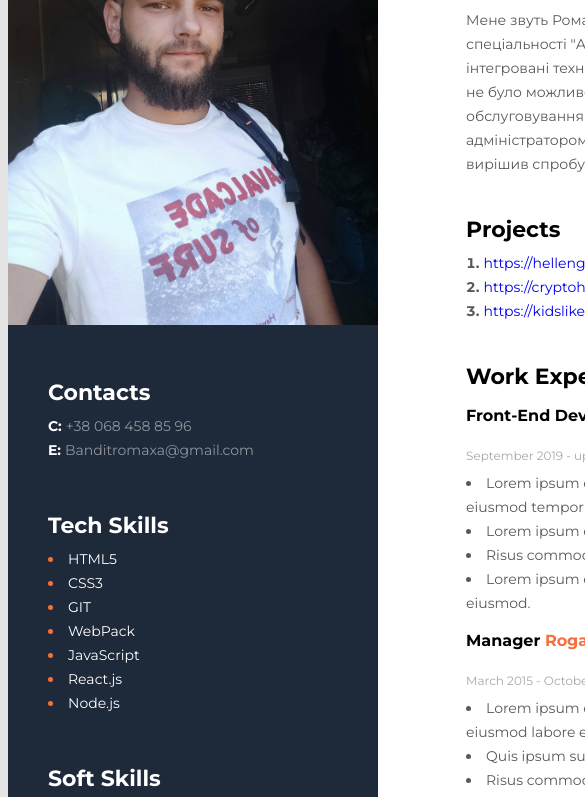
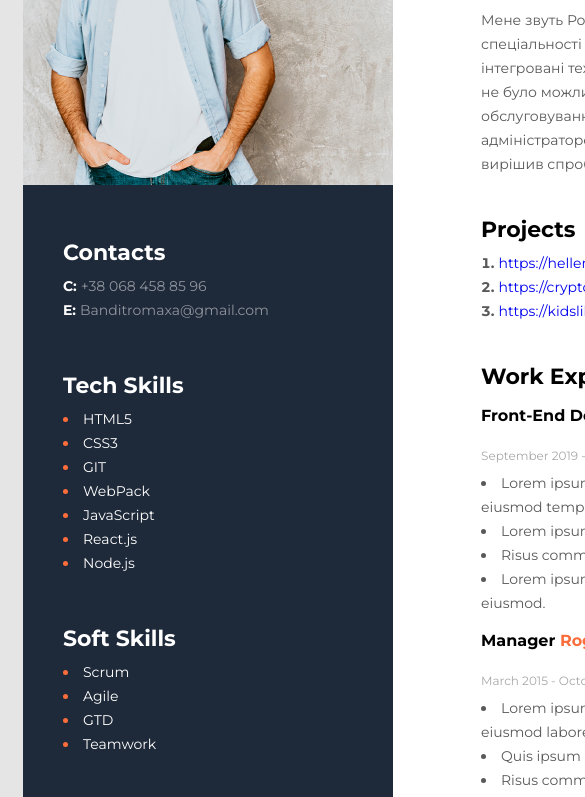
Before and after one commit to Romaxa34/Resume, a plain HTML site: page index.html in a window 390 px wide. Shown: the part 257-1054 px from the top of the page, 585 px wide, since content can reach past the window. Drawn offline with Linux system fonts and the light colour scheme.

Commit message:
adaptive

```diff
--- a/index.html
+++ b/index.html
@@ -6,6 +6,7 @@
     <meta http-equiv="X-UA-Compatible" content="IE=edge" />
     <meta name="viewport" content="width=device-width, initial-scale=1.0" />
     <link rel="stylesheet" href="./styles/styles.css" />
+    <link rel="stylesheet" href="./styles/adaptive.css" />
     <link href="https://fonts.googleapis.com/css?family=Montserrat:regular,700&displey=swap" rel="stylesheet" />
     <title>Resume</title>
 </head>
@@ -99,7 +100,7 @@
         </div>
         <!-- sidebar -->
         <div class="sidebar">
-            <img src="./img/1652523104444.jpg" alt="user photo" />
+            <img src="./img/user.png" alt="user photo" />
             <!-- Contact -->
             <div class="sidebar__box">
                 <div class="Contact">
--- /dev/null
+++ b/styles/adaptive.css
@@ -0,0 +1,22 @@
+@import url(./styles.css);
+
+/* ---------------pc-------------------------------- */
+
+@media (max-width: 1200px) {
+    .wrapper {
+        width: 1000px;
+    }
+}
+
+
+/* ---------------tablet---------------------------- */
+
+@media (max-width: 767.98px) {}
+
+
+/* ---------------------mobile---------------------- */
+
+@media (max-width: 467.78px) {}
+
+
+/* --------------------small mobile------------------- */
--- a/styles/styles.css
+++ b/styles/styles.css
@@ -27,7 +27,7 @@ html {
     flex-direction: row-reverse;
     width: 1200px;
     margin: 0 auto;
-    padding: 40px 0px;
+    padding: 40px 15px;
 }
 
 .main {
```
